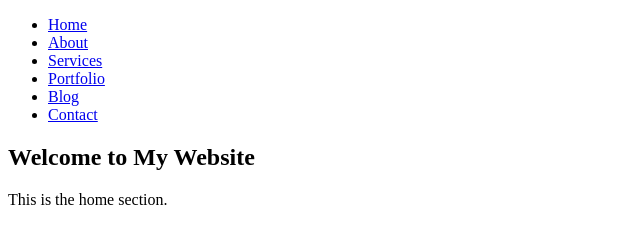
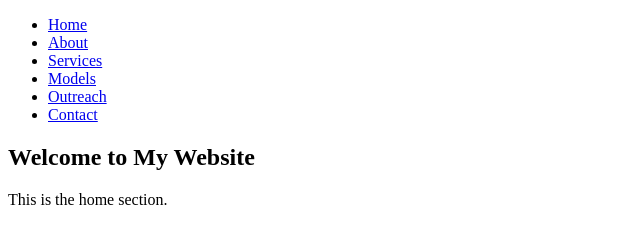
Before and after one commit to emquardokus/emquardokus.github.io, a plain HTML site: page index.html in a window 1280 px wide. Shown: the top 226 px of the page, 0-640 px from the left. Drawn offline with Linux system fonts and the light colour scheme.

Commit message:
Update index.html

```diff
--- a/index.html
+++ b/index.html
@@ -12,10 +12,10 @@
             <ul>
                 <li><a href="#home">Home</a></li>
                 <li><a href="#about">About</a></li>
-                <li><a href="#services">Services</a></li>
-                <li><a href="#portfolio">Portfolio</a></li>
-                <li><a href="#blog">Blog</a></li>
-                <li><a href="#contact">Contact</a></li>
+                <li><a href="#News & Events">Services</a></li>
+                <li><a href="#">Models</a></li>
+                <li><a href="#">Outreach</a></li>
+                <li><a href="#Publications">Contact</a></li>
             </ul>
         </nav>
     </header>
@@ -32,7 +32,7 @@
             <h2>News & Events</h2>
             <p>This is the news & events section.</p>
         </section>
-        <section id="models">
+        <section id="Models">
             <h2>Models</h2>
             <p>This is the models section.</p>
         </section>
```
